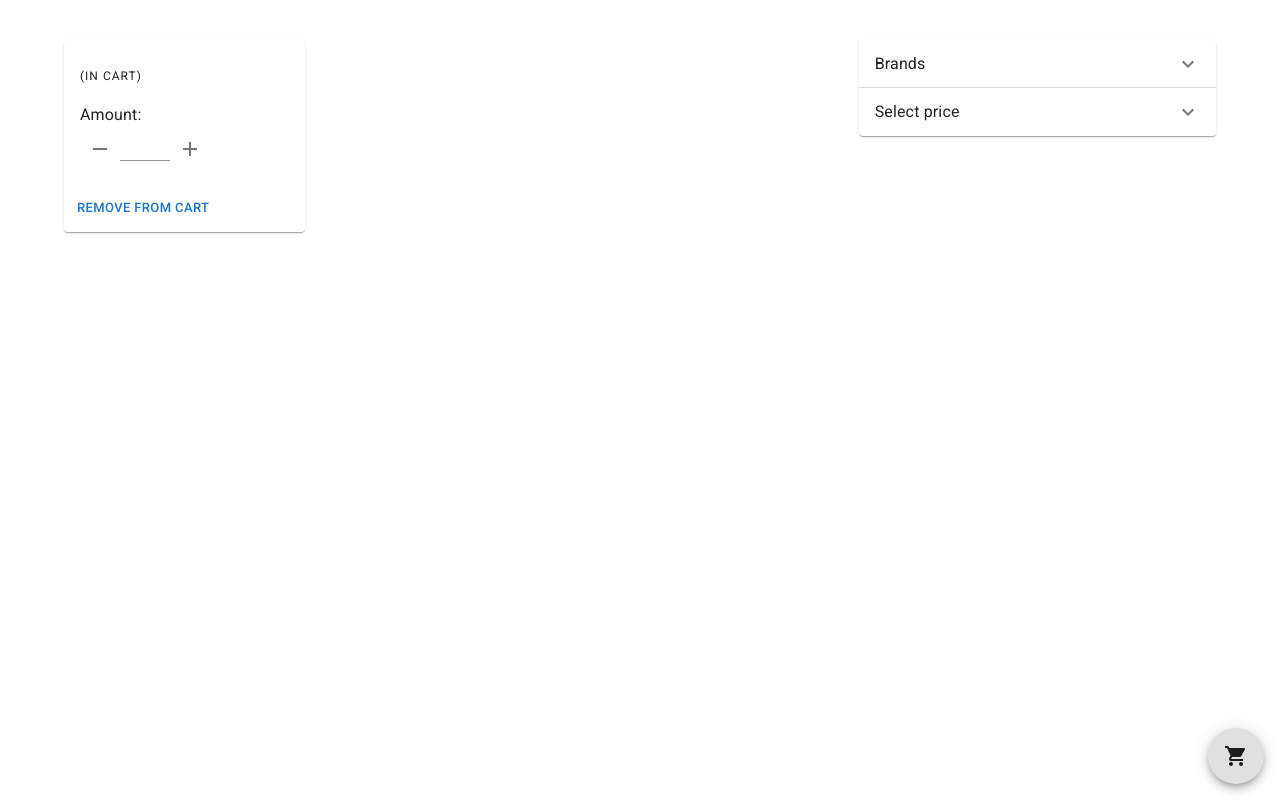
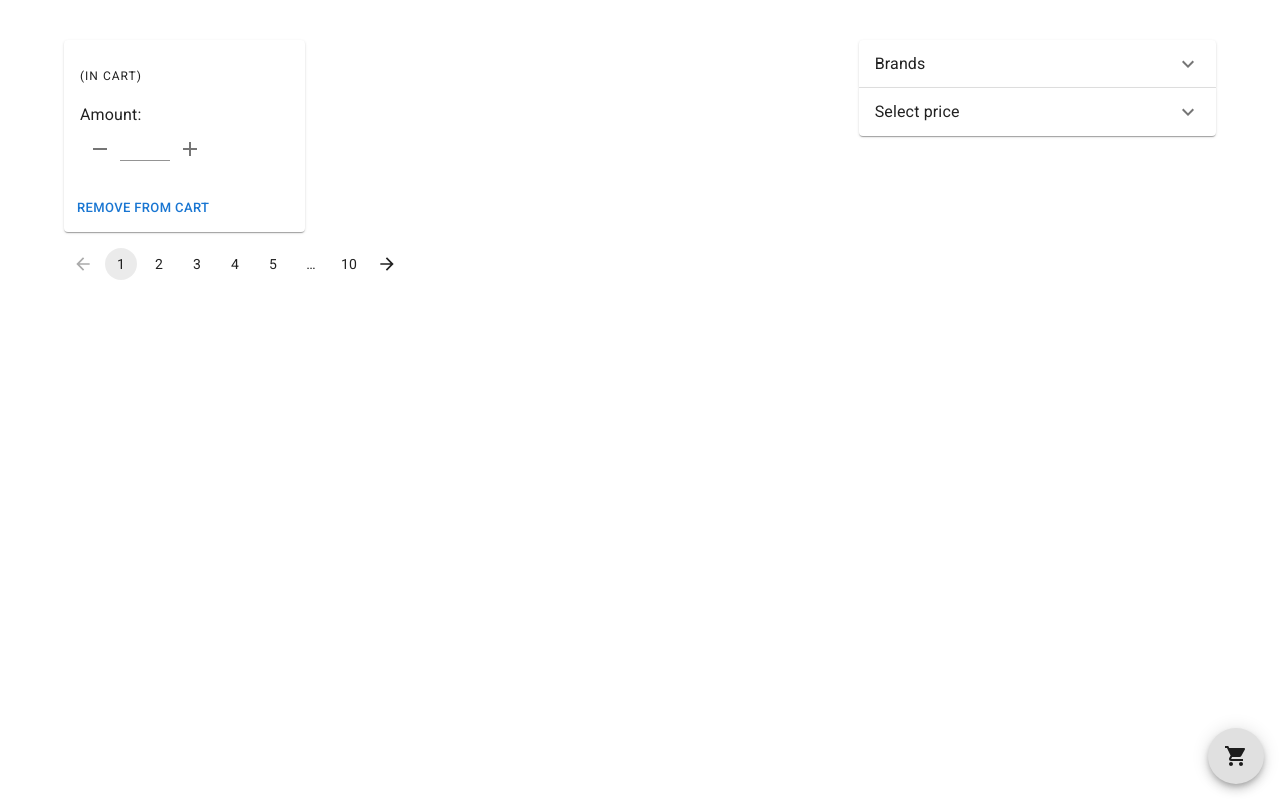
Before and after one commit to momo-hash1/shoop, a React (Create React App) app: page / in a window 1280 px wide. Built offline with nearby package versions, Linux system fonts and the light colour scheme.

Commit message:
paginator

```diff
--- a/src/components/pages/shopPage.js
+++ b/src/components/pages/shopPage.js
@@ -3,12 +3,14 @@ import React from "react";
 import ShopItemList from "../shopItem/shopItemList";
 import WithAside from "../withAside";
 import GoToShoppingCart from "../nav/goToShoppingCart";
+import Paginator from "../paginator";
 
 const ShopPage = () => {
   return (
     <React.Fragment>
       <WithAside aside={<Filter />}>
         <ShopItemList />
+        <Paginator/>
       </WithAside>
       <GoToShoppingCart />
     </React.Fragment>
--- /dev/null
+++ b/src/components/paginator.js
@@ -0,0 +1,21 @@
+import Pagination from "@mui/material/Pagination";
+import PaginationItem from "@mui/material/PaginationItem";
+import ArrowBackIcon from "@mui/icons-material/ArrowBack";
+import ArrowForwardIcon from "@mui/icons-material/ArrowForward";
+
+const Paginator = (props) => {
+  return (
+    <Pagination
+      sx={{ marginTop: 2, marginBottom: 2 }}
+      count={10}
+      renderItem={(item) => (
+        <PaginationItem
+          slots={{ previous: ArrowBackIcon, next: ArrowForwardIcon }}
+          {...item}
+        />
+      )}
+    />
+  );
+};
+
+export default Paginator;
```
